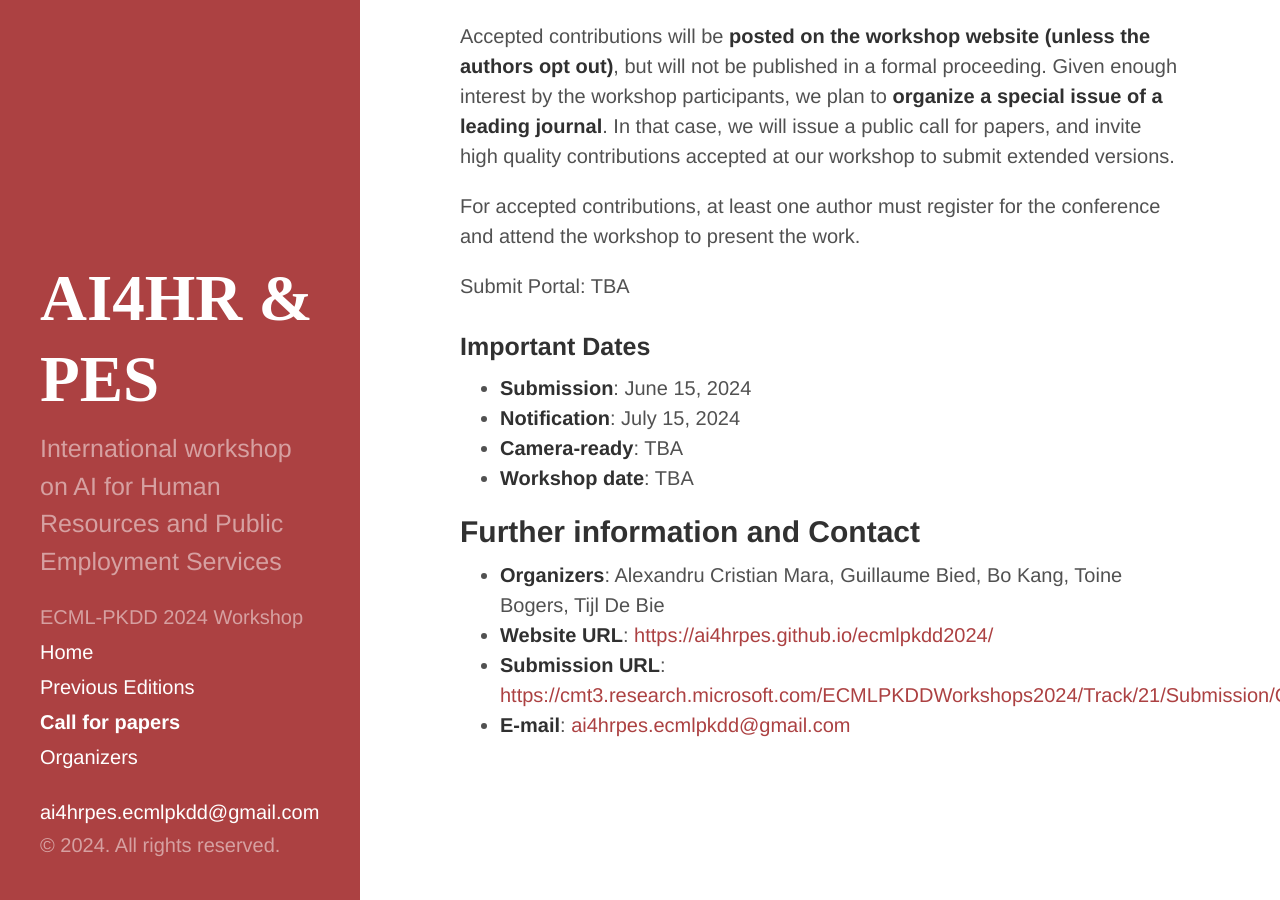
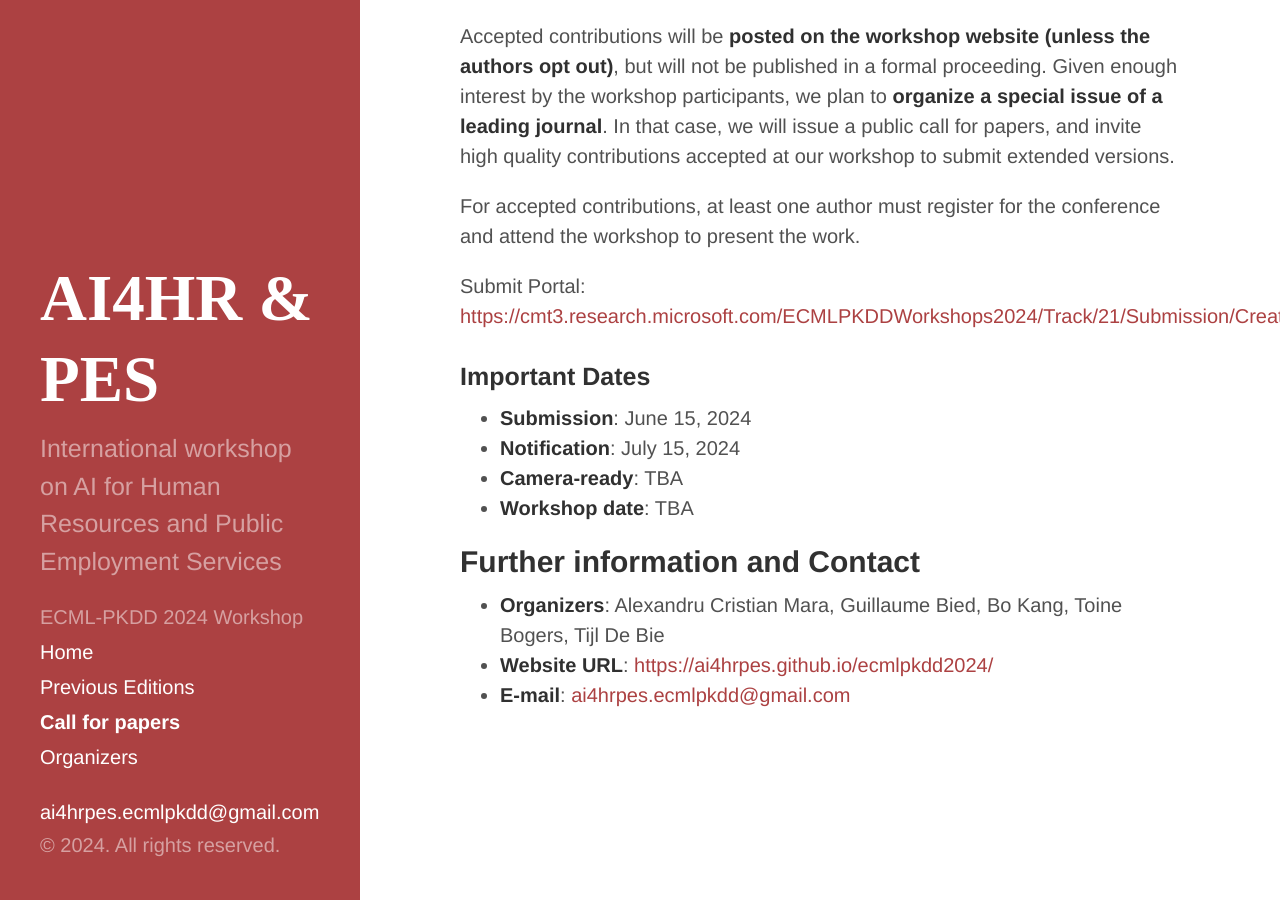
Before and after one commit to ai4hrpes/ecmlpkdd2024, a Jekyll site: the page built from pages/cfp.md, in a window 1280 px wide and 900 px high, scrolled down 2610 px. Built offline with Jekyll 4.4.1, drawn with Linux system fonts in a browser that asks for light colours.

Commit message:
Update cfp.md

```diff
--- a/pages/cfp.md
+++ b/pages/cfp.md
@@ -52,7 +52,7 @@ Accepted contributions will be __posted on the workshop website (unless the auth
 
 For accepted contributions, at least one author must register for the conference and attend the workshop to present the work.
 
-Submit Portal: TBA
+Submit Portal: <https://cmt3.research.microsoft.com/ECMLPKDDWorkshops2024/Track/21/Submission/Create>
 
 ### Important Dates
 * __Submission__: June 15, 2024
@@ -63,5 +63,4 @@ Submit Portal: TBA
 ## Further information and Contact
 * __Organizers__: Alexandru Cristian Mara, Guillaume Bied, Bo Kang, Toine Bogers, Tijl De Bie
 * __Website URL__: <https://ai4hrpes.github.io/ecmlpkdd2024/>
-* __Submission URL__: <https://cmt3.research.microsoft.com/ECMLPKDDWorkshops2024/Track/21/Submission/Create>
 * __E-mail__: <mailto:ai4hrpes.ecmlpkdd@gmail.com>
```
